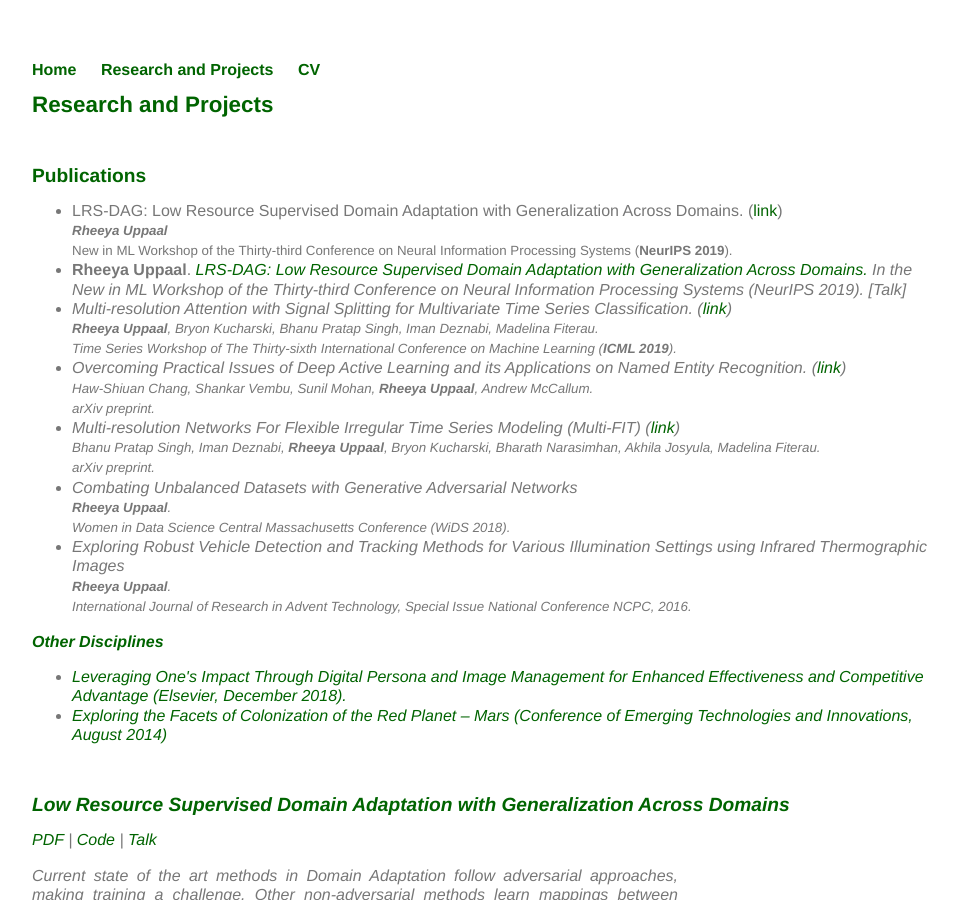
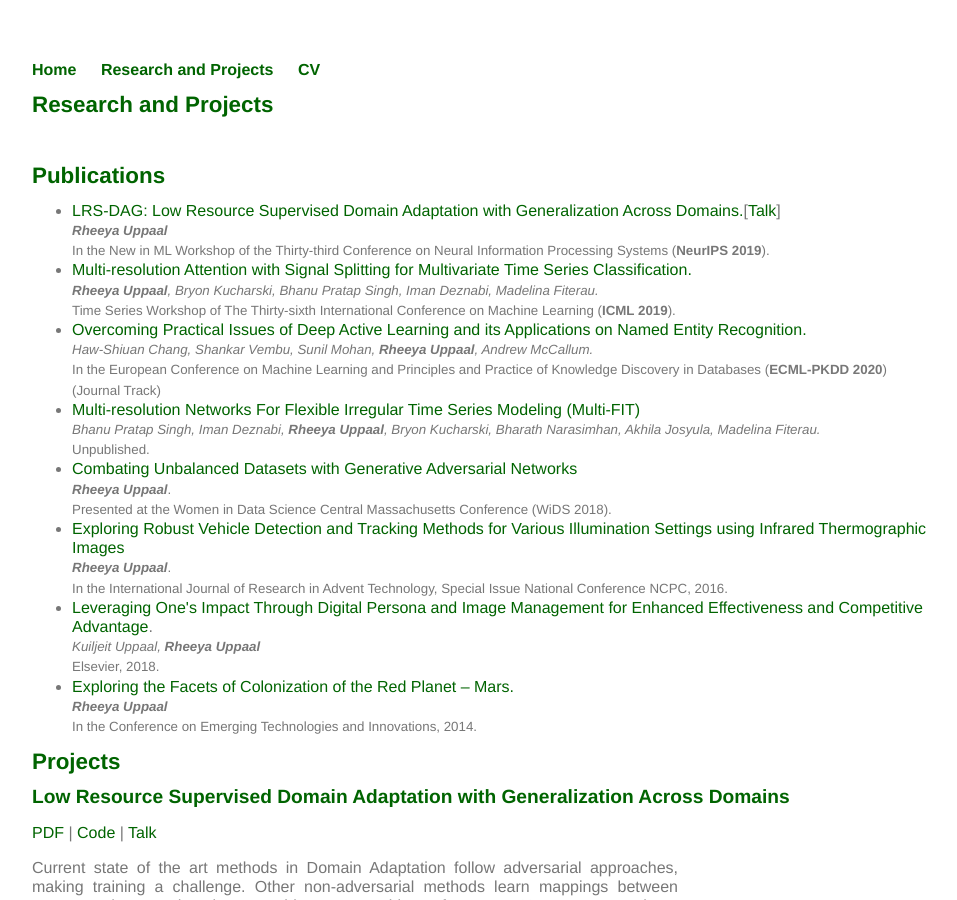
Before and after one commit to Uppaal/Uppaal.github.io, a Jekyll site: the page built from projects/index.html, in a window 1280 px wide and 900 px high. Shown: the whole window, without its empty margins (160-1117 px from the left). Built offline with Jekyll 4.4.1, drawn with Linux system fonts in a browser that asks for light colours.

Commit message:
Update index.html

```diff
--- a/projects/index.html
+++ b/projects/index.html
@@ -6,24 +6,19 @@ title: Research and Projects
 	<h1>{{ page.title }}</h1>
 	<p><br></p>
 
-	<h2>Publications</h2>
+	<h1>Publications</h1>
 	<ul>
-	<li>LRS-DAG: Low Resource Supervised Domain Adaptation with Generalization Across Domains. (<a href="https://arxiv.org/abs/1909.06718">link</a>)<br><small><i><b>Rheeya Uppaal</b></i><br>New in ML
-			Workshop of the Thirty-third Conference on Neural Information Processing Systems (<b>NeurIPS 2019</b>).</small></li>
-		<li><b>Rheeya Uppaal</b>. <a href="fsaf"><i>LRS-DAG: Low Resource Supervised Domain Adaptation with Generalization Across Domains.<i></a> In the New in ML Workshop of the Thirty-third Conference on Neural Information Processing Systems (NeurIPS 2019). [Talk] </li>
-	<li>Multi-resolution Attention with Signal Splitting for Multivariate Time Series Classification. (<a href="http://roseyu.com/time-series-workshop/submissions/2019/timeseries-ICML19_paper_55.pdf">link</a>)<br><small><i><b>Rheeya Uppaal</b>, Bryon Kucharski, Bhanu Pratap Singh, Iman Deznabi, Madelina Fiterau.</i><br>Time Series Workshop of The Thirty-sixth International Conference on Machine Learning (<b>ICML 2019</b>).</small></li>
-	<li>Overcoming Practical Issues of Deep Active Learning and its Applications on Named Entity Recognition. (<a href="https://arxiv.org/abs/1911.07335">link</a>)<br><small><i>Haw-Shiuan Chang, Shankar Vembu, Sunil Mohan, <b>Rheeya Uppaal</b>, Andrew McCallum.</i><br> arXiv preprint.</small></li>
-	<li>Multi-resolution Networks For Flexible Irregular Time Series Modeling (Multi-FIT) (<a href="https://arxiv.org/abs/1905.00125">link</a>)<br><small><i>Bhanu Pratap Singh, Iman Deznabi, <b>Rheeya Uppaal</b>, Bryon Kucharski, Bharath Narasimhan, Akhila Josyula, Madelina Fiterau.</i><br>arXiv preprint.</small></li>
-	<li> Combating Unbalanced Datasets with Generative Adversarial Networks <br><small><i><b>Rheeya Uppaal</b></i>.<br>Women in Data Science Central Massachusetts Conference (WiDS 2018).</small></li>
-	<li>Exploring Robust Vehicle Detection and Tracking Methods for Various Illumination Settings using Infrared Thermographic Images<br><small><b><i>Rheeya Uppaal</i></b>.<br>International Journal of Research in Advent Technology, Special Issue National Conference NCPC, 2016.</small></li>
+	<li><a href="https://arxiv.org/abs/1909.06718">LRS-DAG: Low Resource Supervised Domain Adaptation with Generalization Across Domains.</a>[<a href="https://www.youtube.com/watch?v=17nxep0Ux50&feature=youtu.be">Talk</a>]<br><small><i><b>Rheeya Uppaal</b></i><br>In the New in ML Workshop of the Thirty-third Conference on Neural Information Processing Systems (<b>NeurIPS 2019</b>).</small></li>
+	<li><a href="http://roseyu.com/time-series-workshop/submissions/2019/timeseries-ICML19_paper_55.pdf">Multi-resolution Attention with Signal Splitting for Multivariate Time Series Classification.</a><br><small><i><b>Rheeya Uppaal</b>, Bryon Kucharski, Bhanu Pratap Singh, Iman Deznabi, Madelina Fiterau.</i><br>Time Series Workshop of The Thirty-sixth International Conference on Machine Learning (<b>ICML 2019</b>).</small></li>
+	<li><a href="https://arxiv.org/abs/1911.07335">Overcoming Practical Issues of Deep Active Learning and its Applications on Named Entity Recognition.</a><br><small><i>Haw-Shiuan Chang, Shankar Vembu, Sunil Mohan, <b>Rheeya Uppaal</b>, Andrew McCallum.</i><br>In the European Conference on Machine Learning and Principles and Practice of Knowledge Discovery in Databases (<b>ECML-PKDD 2020</b>) (Journal Track)</small></li>
+	<li><a href="https://arxiv.org/abs/1905.00125">Multi-resolution Networks For Flexible Irregular Time Series Modeling (Multi-FIT)</a><br><small><i>Bhanu Pratap Singh, Iman Deznabi, <b>Rheeya Uppaal</b>, Bryon Kucharski, Bharath Narasimhan, Akhila Josyula, Madelina Fiterau.</i><br>Unpublished.</small></li>
+	<li><a href="https://drive.google.com/file/d/19u5PwBdRXN6555aIIx0LgTeysS_bwTT5/view">Combating Unbalanced Datasets with Generative Adversarial Networks</a><br><small><i><b>Rheeya Uppaal</b></i>.<br>Presented at the Women in Data Science Central Massachusetts Conference (WiDS 2018).</small></li>
+	<li><a href="https://ijrat.org/downloads/Conference_Proceedings/ncpci2016/ncpci-02.pdf">Exploring Robust Vehicle Detection and Tracking Methods for Various Illumination Settings using Infrared Thermographic Images</a><br><small><b><i>Rheeya Uppaal</i></b>.<br>In the International Journal of Research in Advent Technology, Special Issue National Conference NCPC, 2016.</small></li>
+	<li> <a href="https://papers.ssrn.com/sol3/papers.cfm?abstract_id=3306567">Leveraging One's Impact Through Digital Persona and Image Management for Enhanced Effectiveness and Competitive Advantage</a>.<br><small><i>Kuiljeit Uppaal, <b>Rheeya Uppaal</b></i><br>Elsevier, 2018.</small></li>
+	<li> <a href="https://drive.google.com/file/d/1Upq_uYb5GyOm8xf69k1Ca37ycIyI1b-z/view?usp=sharing"> Exploring the Facets of Colonization of the Red Planet – Mars.</a><br><small><i><b>Rheeya Uppaal</b></i><br>In the Conference on Emerging Technologies and Innovations, 2014.</small></li>
 	</ul>
 
-	<h3>Other Disciplines</h3>
-	<ul>
-	<li> <a href="https://papers.ssrn.com/sol3/papers.cfm?abstract_id=3306567">Leveraging One's Impact Through Digital Persona and Image Management for Enhanced Effectiveness and Competitive Advantage (Elsevier, December 2018). </a></li>
-	<li> <a href="https://drive.google.com/file/d/1Upq_uYb5GyOm8xf69k1Ca37ycIyI1b-z/view?usp=sharing"> Exploring the Facets of Colonization of the Red Planet – Mars (Conference of Emerging Technologies and Innovations, August 2014)</a></li>
-	</ul>
-	<br>
+	<h1>Projects</h1>
 
 	<h2>Low Resource Supervised Domain Adaptation with Generalization Across Domains</h2>
 	<p><a href="https://arxiv.org/abs/1909.06718">PDF</a> | <a href="https://github.com/Uppaal/LRS-DAG">Code</a> | <a href="https://youtu.be/17nxep0Ux50">Talk</a>
```
